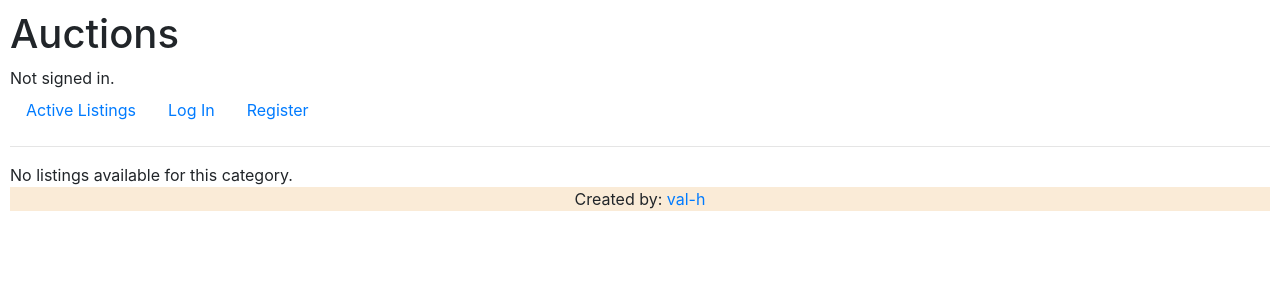
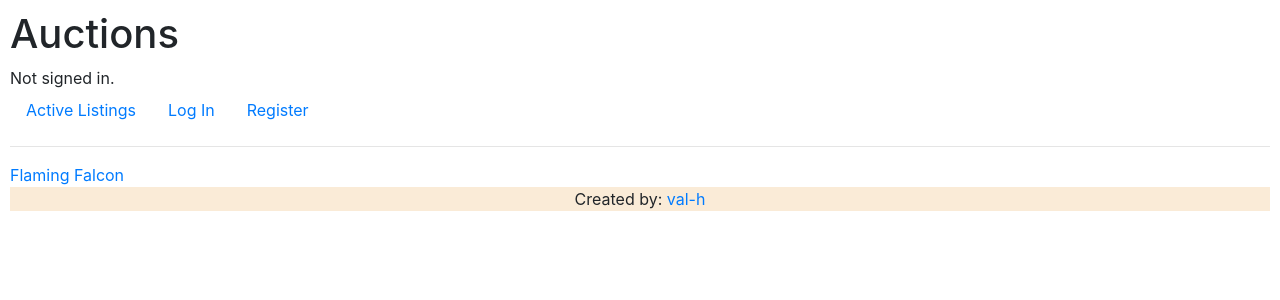
Before and after one commit to val-h/cs50w-prj-2, a Django app: page /categories/2 in a window 1280 px wide. Shown: the top 300 px of the page. Run offline with Django 3.2, Linux system fonts and the light colour scheme; data comes from the database, SQL or seed files in the repository; both versions use the stored data as it was after the commit; some libraries are stand-ins or nearby versions.

```diff
--- a/auctions/models.py
+++ b/auctions/models.py
@@ -1,5 +1,3 @@
-from typing import List
-# from django.conf import settings
 from django.contrib.auth.models import AbstractUser
 from django.db import models
 from django.db.models.fields import IntegerField
@@ -43,7 +41,7 @@ class Listing(models.Model):
 
     # Optional
     image = models.ImageField(upload_to="images/", blank=True)
-    category = models.ForeignKey(Category, on_delete=models.PROTECT, blank=True)
+    category = models.ForeignKey(Category, on_delete=models.PROTECT, blank=True, related_name="listings")
 
     def __str__(self) -> str:
         return f"{self.title}, created by: {self.owner}"
--- a/auctions/templates/auctions/category.html
+++ b/auctions/templates/auctions/category.html
@@ -1,9 +1,9 @@
 {% extends 'auctions/layout.html' %}
 
 {% block body %}
-    {% for listing in category.listings %}
+    {% for listing in listings %}
         <div>
-            {{ listing.title }}
+            <a href="{% url 'auctions:listing' listing.id %}">{{ listing.title }}</a>
         </div>
     {% empty %}
         <div>
--- a/auctions/views.py
+++ b/auctions/views.py
@@ -118,7 +118,7 @@ def categories_view(request):
 def category_view(request, category_id):
     category = Category.objects.get(id=category_id)
     return render(request, 'auctions/category.html', {
-        'category': category,
+        'listings': category.listings.all(),
     })
 
 # Didnt work as expected -> keeping it just for proof of work
@@ -202,12 +202,12 @@ def watchlist_view(request):
     # By far not the most effective method(don't know if it even works)
     # I will make watchlists from the admin app until i implement a proper
     # watchlist for the user on init -> creation
-    if not request.user.watchlist.all()[0]:
+    try:
+        watchlist = request.user.watchlist.get(id=1) # To get current watchlist for a user
+    except:
         new_watchlist = Watchlist(user=request.user)
         new_watchlist.save()
-    watchlist = request.user.watchlist.get(id=1) # To get current watchlist for a user
-    print(watchlist)
-    print(watchlist, ' - test')
+        watchlist = request.user.watchlist.get(id=1)
     return render(request, 'auctions/watchlist.html', {
         'listings': watchlist.listings.all(),
     })
```
Also changed, not shown: db.sqlite3.
